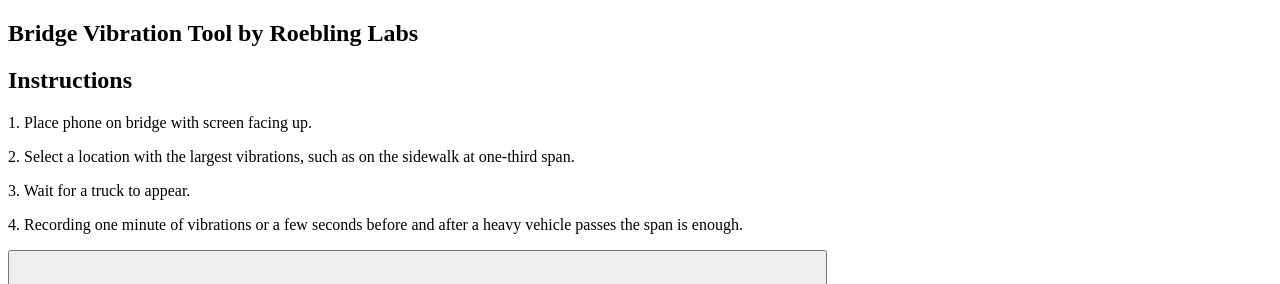
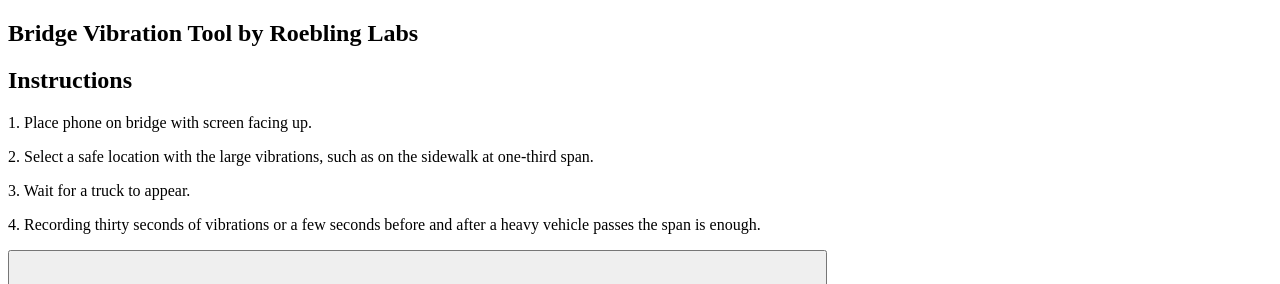
Before and after one commit to roeblinglabs/IBC-Demo, a plain HTML site: page index.html in a window 1280 px wide. Shown: the top 284 px of the page. Drawn offline with nearby package versions, Linux system fonts and the light colour scheme.

Commit message:
Update index.html

```diff
--- a/index.html
+++ b/index.html
@@ -16,9 +16,9 @@
       <h2>Bridge Vibration Tool by Roebling Labs</h2>
       <h2>Instructions</h2>
       <p>1. Place phone on bridge with screen facing up.</p>
-      <p>2. Select a location with the largest vibrations, such as on the sidewalk at one-third span.</p>
+      <p>2. Select a safe location with the large vibrations, such as on the sidewalk at one-third span.</p>
       <p>3. Wait for a truck to appear.</p>
-      <p>4. Recording one minute of vibrations or a few seconds before and after a heavy vehicle passes the span is enough.</p>
+      <p>4. Recording thirty seconds of vibrations or a few seconds before and after a heavy vehicle passes the span is enough.</p>
 
       <div class="p-3 mb-2 bg-secondary" id="demo-div">
         <button id="start_demo" class="btn btn-lg btn-success py-1">
```
